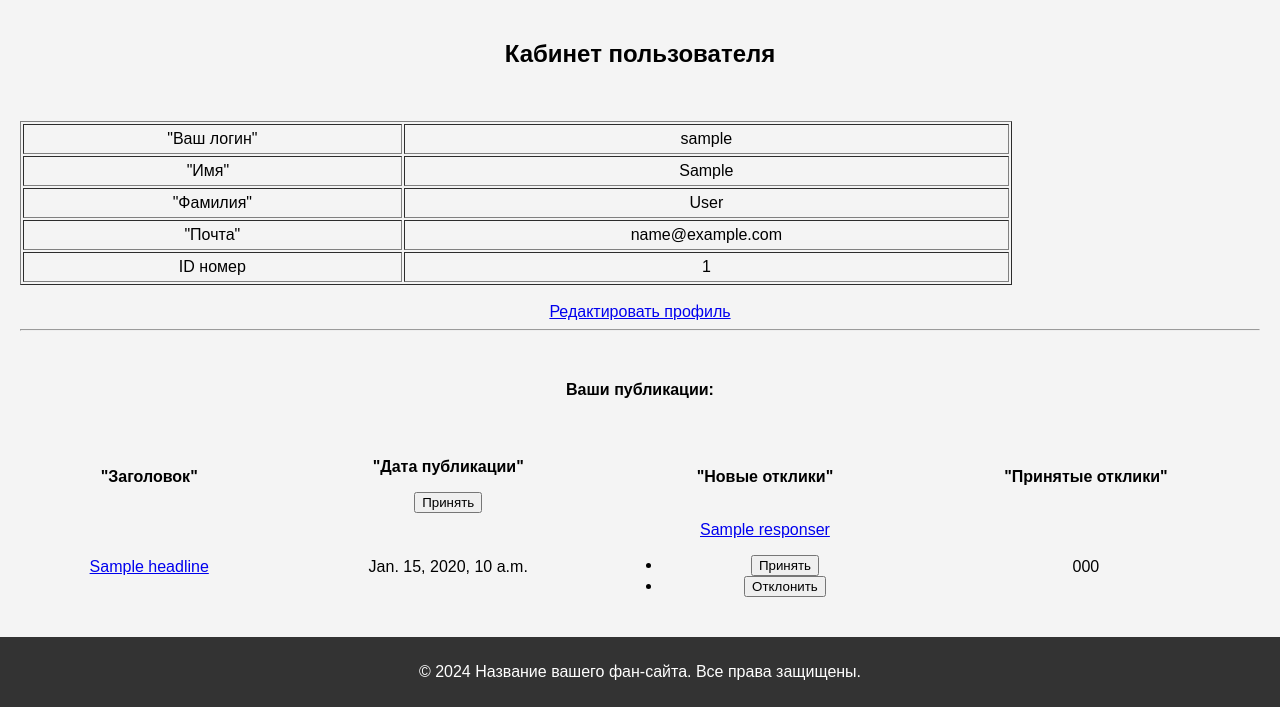
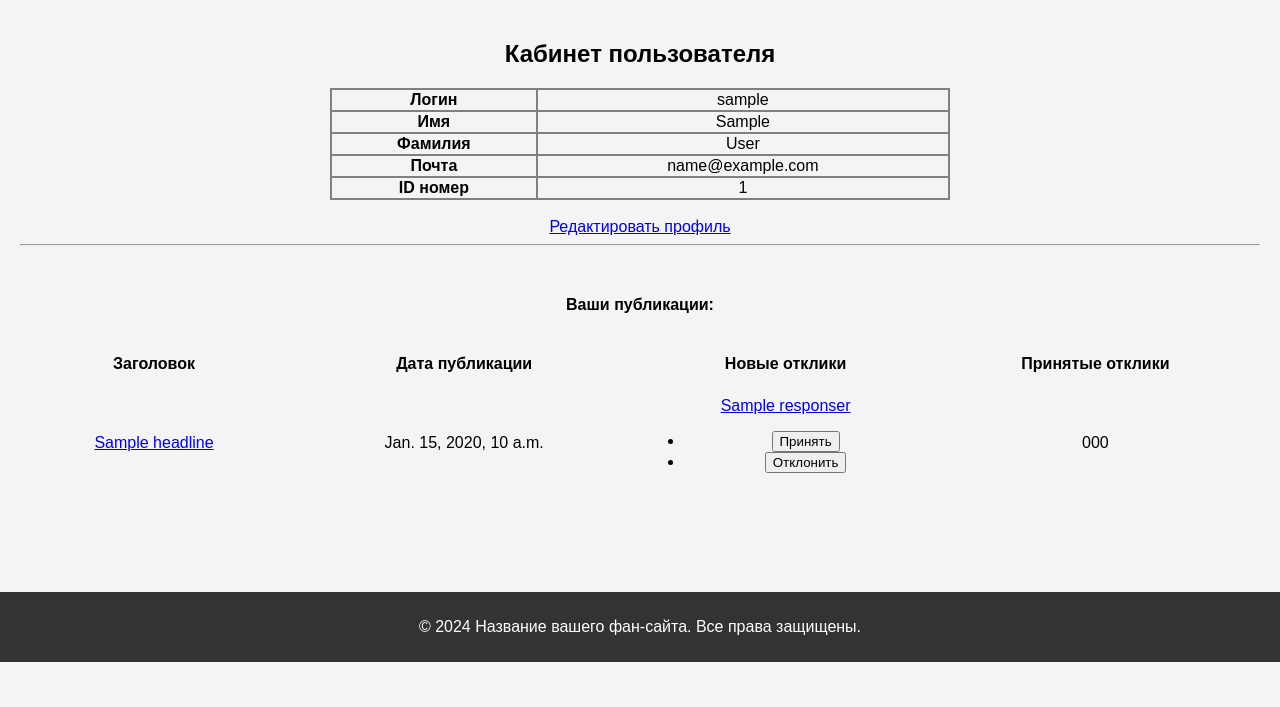
Before and after one commit to SergeyL-1979/SkillFactory_FPW-155_new, a Django app: template users/templates/users/profile.html in a window 1280 px wide. Shown: the part 138-845 px from the top of the page. After the commit the page ends 800 px from the top, so only its background shows below. Run offline with Django 4.2, Linux system fonts and the light colour scheme; a user stored in the database is signed in; tables that the repository leaves empty hold one stand-in row (values such as "Sample post"); the template is opened without the code that fills it: most values are stand-ins (such as "Sample title", 1, 10 or a date in 2020); some libraries are stand-ins or nearby versions.

Commit message:
Update profile.html

```diff
--- a/users/templates/users/profile.html
+++ b/users/templates/users/profile.html
@@ -1,129 +1,110 @@
 {% extends "base.html" %}
-{#{% load custom_filters %}#}
-{#{% load i18n %}#}
 
+{% block content %}
     <style>
-    .round {
-        vertical-align: middle;
-        width: 50px;
-        height: 50px;
-        border-radius: 50%;
+    .custom-table {
+        width: 50%;
+        margin: 0 auto;
+        border-collapse: collapse;
+    }
+
+    .custom-table td, .custom-table tr {
+        border: 2px solid grey;
+        text-align: center;
     }
     </style>
-
-
-{% block head_title %}
-{#{{ block.super }} #}
-    : Личный кабинет
-{% endblock head_title%}
-
-{% block add_category %}
-{%endblock add_category %}
-
-{% block content %}
-
-<h2 style="text-align: center;">Кабинет пользователя</h2><br>
+<div>
+    <h2 style="text-align: center;">Кабинет пользователя</h2>
     <div style="text-align: center; margin-top: 15px;">
 
-    <table border="1" width="80%" cellpadding="5" style="float: center">
+        <table class="custom-table">
             <tr>
-            <td class="td_profile">"Ваш логин"</td>
-            <td class="td_profile h6">{{user.username}}</td>
+                <td class="td_profile"><strong>Логин</strong></td>
+                <td class="td_profile h6">{{ user.username }}</td>
             </tr>
             <tr>
-            <td class="td_profile">"Имя" &nbsp;</td>
-            <td class="td_profile h6">{{user.first_name}}</td>
+                <td class="td_profile"><strong>Имя</strong></td>
+                <td class="td_profile h6">{{ user.first_name }}</td>
             </tr>
             <tr>
-            <td class="td_profile">"Фамилия"</td>
+                <td class="td_profile"><strong>Фамилия</strong></td>
                 <td class="td_profile h6">{{ user.last_name }}</td>
             </tr>
             <tr>
-            <td class="td_profile"> "Почта"</td>
+                <td class="td_profile"><strong>Почта</strong></td>
                 <td class="td_profile h6">{{ user.email }}</td>
             </tr>
             <tr>
-            <td class="td_profile">ID номер</td>
+                <td class="td_profile"><strong>ID номер</strong></td>
                 <td class="td_profile h6">{{ user.id }}</td>
             </tr>
-{#        <tr>#}
-{#            <td class="td_profile">"Подписки" </td>#}
-{#            <td class="td_profile h6">{{ category }}</td>#}
-{#        </tr>#}
-{#        <tr>#}
-{#            <td class="td_profile">"Activation Code</td>#}
-{#            <td class="td_profile h6">{{ user.activation_code }}</td>#}
-{#        </tr>#}
         </table>
         <br>
-    <a class="btn btn-success " style="float: inherit" href="{% url 'users:edit_profile' user.pk  %}">Редактировать профиль</a>
-{#    <a class="btn cke_btn_over" href="{% url 'users:logout' %}">LOGOUT</a>#}
-{#    <a href="/ads/">Home</a>#}
+        <a class="btn btn-success" href="{% url 'users:edit_profile' user.pk  %}">Редактировать профиль</a>
+
         <hr>
 
         {% if your_posts %}
-    <h4 style="text-align: center; margin-top: 50px;">Ваши публикации:</h4><br>
+        <h4 style="text-align: center; margin-top: 50px;">Ваши публикации:</h4>
         <table width="100%" cellspacing="0" cellpadding="4">
             <tr>
                 <td>
-                <p style="text-align: center;"><strong> "Заголовок" </strong></p>
+                    <p style="text-align: center;"><strong>Заголовок</strong></p>
                 </td>
                 <td>
-                <p style="text-align: center;"><strong> "Дата публикации" </strong></p>
-                <form method="POST">
-                    {% csrf_token %}
-                    <button type="submit" name="accept_response1" value="1"
-                        class="dropdown-item">Принять</button>
-                </form>
+                    <p style="text-align: center;"><strong>Дата публикации</strong></p>
                 </td>
                 <td>
-                <p style="text-align: center;"><strong> "Новые отклики" </strong></p>
+                    <p style="text-align: center;"><strong>Новые отклики</strong></p>
                 </td>
                 <td>
-                <p style="text-align: center;"><strong> "Принятые отклики" </strong></p>
+                    <p style="text-align: center;"><strong>Принятые отклики</strong></p>
                 </td>
             </tr>
+            {% for post in your_posts %}
             <tr>
-            {% for post in your_posts %}
-            <td>
-                <a href="{% url 'post_detail' post.id %}" style="text-align: center;">{{post.headline}}</a>
+                <td style="text-align: center;">
+                    <a href="{% url 'post_detail' post.id %}">{{ post.headline }}</a>
                 </td>
                 <td style="text-align: center;">
-                <p style="text-align: center;">{{ post.date_create }}</p>
+                    <p>{{ post.date_create }}</p>
                 </td>
                 <td style="text-align: center;">
-{#                {% for responser in post|get_responsers %}#}
+                    {% for responser in post.get_responsers %}
                     <div class="dropdown-item">
                         <a class="nav-link dropdown-toggle" href="#" role="button" data-bs-toggle="dropdown"
-                        aria-expanded="false">{{responser}}</a>
+                            aria-expanded="false">{{ responser }}</a>
                         <ul class="dropdown-menu">
                             <li>
                                 <form method="POST">
                                     {% csrf_token %}
-                                <button type="submit" name="accept_response" value="{{responser}} {{post.id}}"
+                                    <button type="submit" name="accept_response"
+                                        value="{{ responser }} {{ post.id }}"
                                         class="dropdown-item">Принять</button>
                                 </form>
                             </li>
                             <li>
                                 <form method="POST">
                                     {% csrf_token %}
-                                <button type="submit" name="deny_response" value="{{responser}} {{post.id}}"
+                                    <button type="submit" name="deny_response"
+                                        value="{{ responser }} {{ post.id }}"
                                         class="dropdown-item">Отклонить</button>
                                 </form>
                             </li>
                         </ul>
                     </div>
-{#                {%endfor%}#}
+                    {% endfor %}
                 </td>
                 <td style="text-align: center;">
-{#                {% for accepted_responser in post|get_accepted_responses %}#}
-                <p style="text-align: center;">{{ accepted_responser }}</p>
-{#                {% endfor %}#}
+                    {% for accepted_answer in post.get_accepted_responses %}
+                    <p>{{ accepted_answer }}</p>
+                    {% endfor %}
                 </td>
             </tr>
             {% endfor %}
         </table>
         {% endif %}
+    </div>
+</div>
 
-</div>
 {% endblock %}
```
Lines whose indentation alone changed are shown as unchanged.
